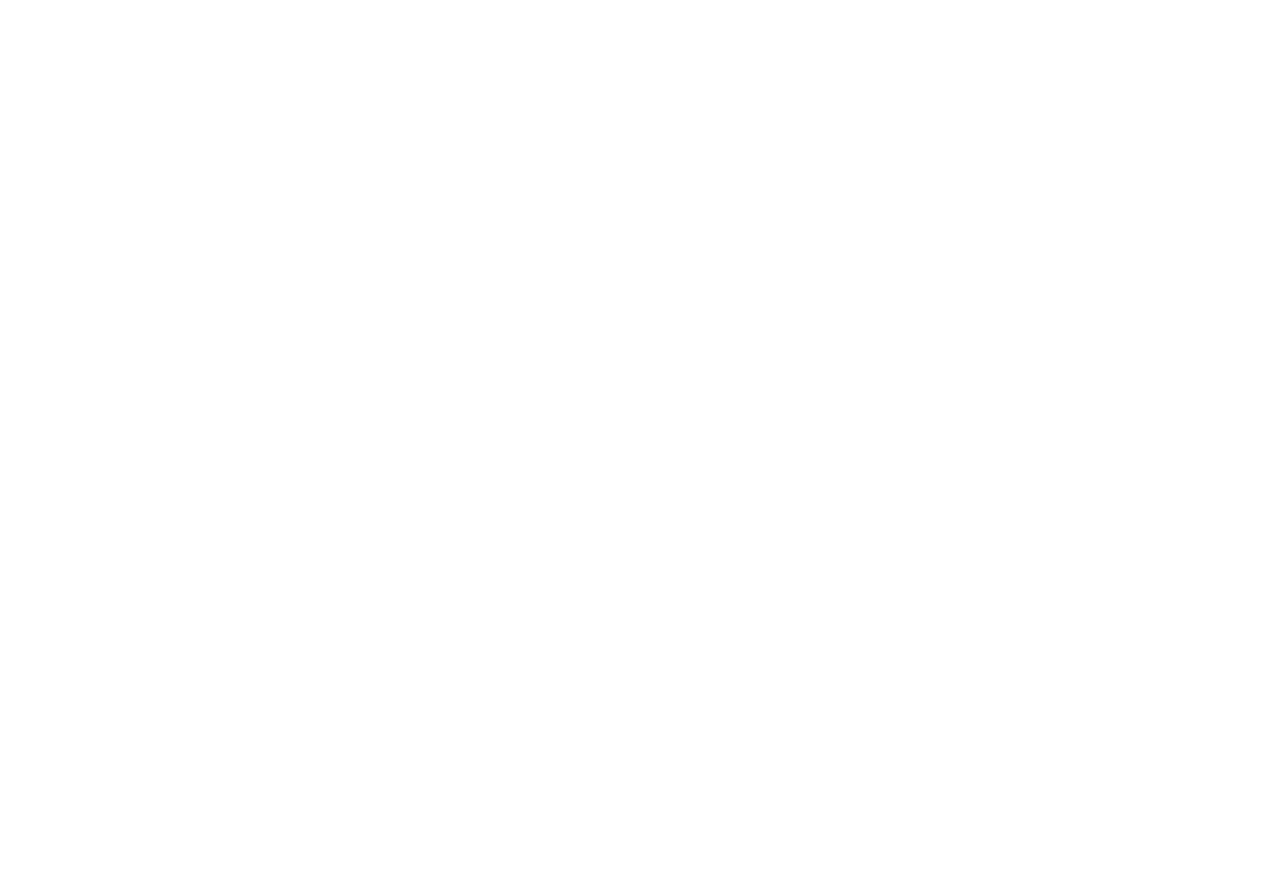
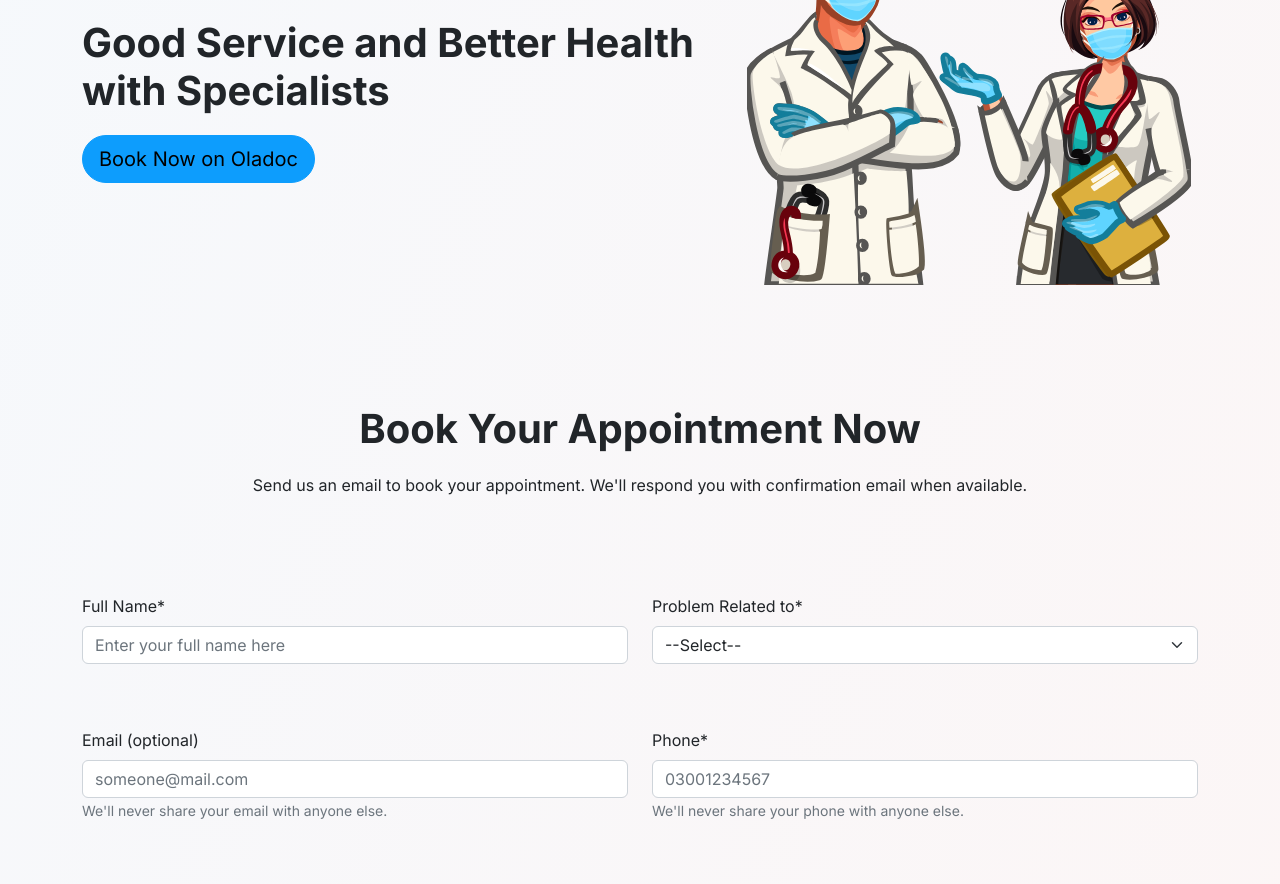
Before and after one commit to sameerhaq273/obg-heartcare, a React (Create React App) app: page / in a window 1280 px wide. Shown: the part 2140-3024 px from the top of the page. Before the commit the page ends 2012 px from the top, so only its background shows below. Built offline with nearby package versions, Linux system fonts and the light colour scheme.

Commit message:
contact form

```diff
--- a/src/App.scss
+++ b/src/App.scss
@@ -276,3 +276,10 @@ section {
     }
   }
 }
+
+.contact-form{
+  margin-top: 32px;
+  @media screen and (min-width: 1201px){
+    margin-top: 97px;
+  }
+}
--- /dev/null
+++ b/src/components/landingpage/OladocBook.js
@@ -0,0 +1,36 @@
+import React, { Component } from "react";
+import { Container, Row, Col, Button } from "react-bootstrap";
+
+const OladocBook = () => {
+  return (
+    <section>
+      <Container>
+        <Row className="align-items-center">
+          <Col lg={7}>
+            <h2 className="section-hd">
+              Good Service and Better Health with Specialists
+            </h2>
+            <Button
+              as="a"
+              variant="primary"
+              size="lg"
+              className="rounded-pill"
+              href="https://oladoc.com/pakistan/faisalabad/dr/cardiologist/naeem-hameed/428550"
+            >
+              Book Now on Oladoc
+            </Button>
+          </Col>
+          <Col lg={5}>
+            <img
+              src="/images/expert-doctors.svg"
+              className="img-fluid"
+              alt=""
+            />
+          </Col>
+        </Row>
+      </Container>
+    </section>
+  );
+};
+
+export default OladocBook;
--- /dev/null
+++ b/src/components/landingpage/contactform/ContactForm.js
@@ -0,0 +1,120 @@
+import React, { useState } from "react";
+import { Container, Row, Col, Button, Form } from "react-bootstrap";
+import Problems from "./Problems";
+
+const ContactForm = () => {
+  const [validated, setValidated] = useState(false);
+
+  const handleSubmit = (event) => {
+    const form = event.currentTarget;
+    if (form.checkValidity() === false) {
+      event.preventDefault();
+      event.stopPropagation();
+    }
+    setValidated(true);
+  };
+
+  return (
+    <section>
+      <Container>
+        <div className="text-center">
+          <h2 className="section-hd">Book Your Appointment Now</h2>
+          <p>
+            Send us an email to book your appointment. We'll respond you with
+            confirmation email when available.
+          </p>
+        </div>
+        <Form
+          className="contact-form needs-validation"
+          noValidate
+          validated={validated}
+          onSubmit={handleSubmit}
+        >
+          <Row className="gy-md-5 gy-4">
+            <Col md={6}>
+              <Form.Group className="mb-3" controlId="name">
+                <Form.Label>Full Name*</Form.Label>
+                <Form.Control
+                  type="text"
+                  placeholder="Enter your full name here"
+                  required
+                />
+                {/* <Form.Text className="text-muted">
+                  We'll never share your email with anyone else.
+                </Form.Text> */}
+                <Form.Control.Feedback type="invalid">
+                  We will remember you with your name 😊
+                </Form.Control.Feedback>
+              </Form.Group>
+            </Col>
+            <Col md={6}>
+              <Form.Group className="mb-3" controlId="problem">
+                <Form.Label>Problem Related to*</Form.Label>
+                <Form.Select required>
+                  <option value="" disabled selected>
+                    --Select--
+                  </option>
+                  {Problems.map((text, index) => (
+                    <option value={text.value}>{text.label}</option>
+                  ))}
+                  ;
+                </Form.Select>
+                <Form.Control.Feedback type="invalid">
+                  We will assign right doctor to you with this 🧑‍⚕️👩‍⚕️
+                </Form.Control.Feedback>
+              </Form.Group>
+            </Col>
+            <Col md={6}>
+              <Form.Group className="mb-3" controlId="email">
+                <Form.Label>Email (optional)</Form.Label>
+                <Form.Control
+                  type="email"
+                  placeholder="someone@mail.com"
+                />
+                <Form.Text className="text-muted">
+                  We'll never share your email with anyone else.
+                </Form.Text>
+              </Form.Group>
+            </Col>
+            <Col md={6}>
+              <Form.Group className="mb-3" controlId="phone">
+                <Form.Label>Phone*</Form.Label>
+                <Form.Control type="tel" placeholder="03001234567" required />
+                <Form.Text className="text-muted">
+                  We'll never share your phone with anyone else.
+                </Form.Text>
+                <Form.Control.Feedback type="invalid">
+                  Your phone number will help us contact you 🤙
+                </Form.Control.Feedback>
+              </Form.Group>
+            </Col>
+            <Col md={6}>
+              <Form.Group className="mb-3" controlId="date">
+                <Form.Label>Date of Booking</Form.Label>
+                <Form.Control type="date" required />
+                <Form.Control.Feedback type="invalid">
+                  Please choose a date of booking 📅
+                </Form.Control.Feedback>
+              </Form.Group>
+            </Col>
+            <Col md={6} className="text-end">
+              <Button
+                variant="primary"
+                type="submit"
+                size="lg"
+                className="rounded-pill"
+              >
+                Send
+                <span className="material-symbols material-symbols-rounded">
+                  send
+                </span>
+              </Button>
+            </Col>
+          </Row>
+        </Form>
+      </Container>
+    </section>
+  );
+};
+
+export default ContactForm;
--- /dev/null
+++ b/src/components/landingpage/contactform/Problems.js
@@ -0,0 +1,16 @@
+import React, { Component } from 'react'
+
+const Problems = [
+    {
+        id: 0,
+        label: "Heart 💓",
+        value: "heart"
+    },
+    {
+        id: 1,
+        label: "Gynea 🚺",
+        value: "gynea"
+    }
+];
+
+export default Problems;
--- a/src/components/MeetDoctors.js
+++ b/src/components/landingpage/doctors/MeetDoctors.js
@@ -113,7 +113,7 @@ const MeetDoctors = () => {
                   Video consultation is also available. Please leave a message
                   or send an email for video consultation.
                 </p>
-                <Alert variant={text.color}>
+                <Alert variant={text.color} className="mb-0">
                   <Alert.Link href={text.oladoc} target="_blank" className="fw-normal text-decoration-none">
                     <span className="material-symbols material-symbols-rounded">redeem</span>
                     Book an appointment using oladoc and get up-to 50% discount.
--- a/src/components/ProfileCard.js
+++ b/src/components/landingpage/doctors/ProfileCard.js
@@ -12,7 +12,7 @@ export const ProfileCard = [
         designation: "M.B.B.S, F.C.P.S (Cardiology), F.C.P.S Interventional Cardiology (R) Consultant cardiologist",
         institue: "Faisalabad Institute of Cardiology",
         phone: "03215985482",
-        phoneLink: "callto:+923215985482",
+        phoneLink: "tel:+923215985482",
         email: "dr_naeem80@hotmail.com",
         oladoc: "https://oladoc.com/pakistan/faisalabad/dr/cardiologist/naeem-hameed/428550",
         clinics: [
@@ -46,7 +46,7 @@ export const ProfileCard = [
         designation: "M.B.B.S, F.C.P.S (Gynae & Obstetrics)",
         institue: "Faisalabad Institute of Cardiology",
         phone: "03107468313",
-        phoneLink: "callto:+923107468313",
+        phoneLink: "tel:+923107468313",
         email: "sidramushtaq229@yahoo.com",
         oladoc: "https://oladoc.com/pakistan/faisalabad/dr/gynecologist/sidra-mushtaq-gynecologist/1038739",
         clinics: [
--- a/src/pages/LandingPage.js
+++ b/src/pages/LandingPage.js
@@ -1,7 +1,9 @@
 import React, { Component } from 'react';
-import Header from '../components/Header';
-import MeetDoctors from '../components/MeetDoctors';
-import Hero from '../components/Hero';
+import Header from '../components/landingpage/Header';
+import MeetDoctors from '../components/landingpage/doctors/MeetDoctors';
+import Hero from '../components/landingpage/Hero';
+import OladocBook from '../components/landingpage/OladocBook';
+import ContactForm from '../components/landingpage/contactform/ContactForm';
 
 export default class LandingPage extends Component {
   render() {
@@ -10,6 +12,8 @@ export default class LandingPage extends Component {
         <Header></Header>
         <Hero></Hero>
         <MeetDoctors></MeetDoctors>
+        <OladocBook></OladocBook>
+        <ContactForm></ContactForm>
       </div>
     )
   }
```
Also changed, not shown: public/images/expert-doctors.svg (added), src/components/landingpage/Header.js (renamed from src/components/Header.js), src/components/landingpage/Hero.js (renamed from src/components/Hero.js).
